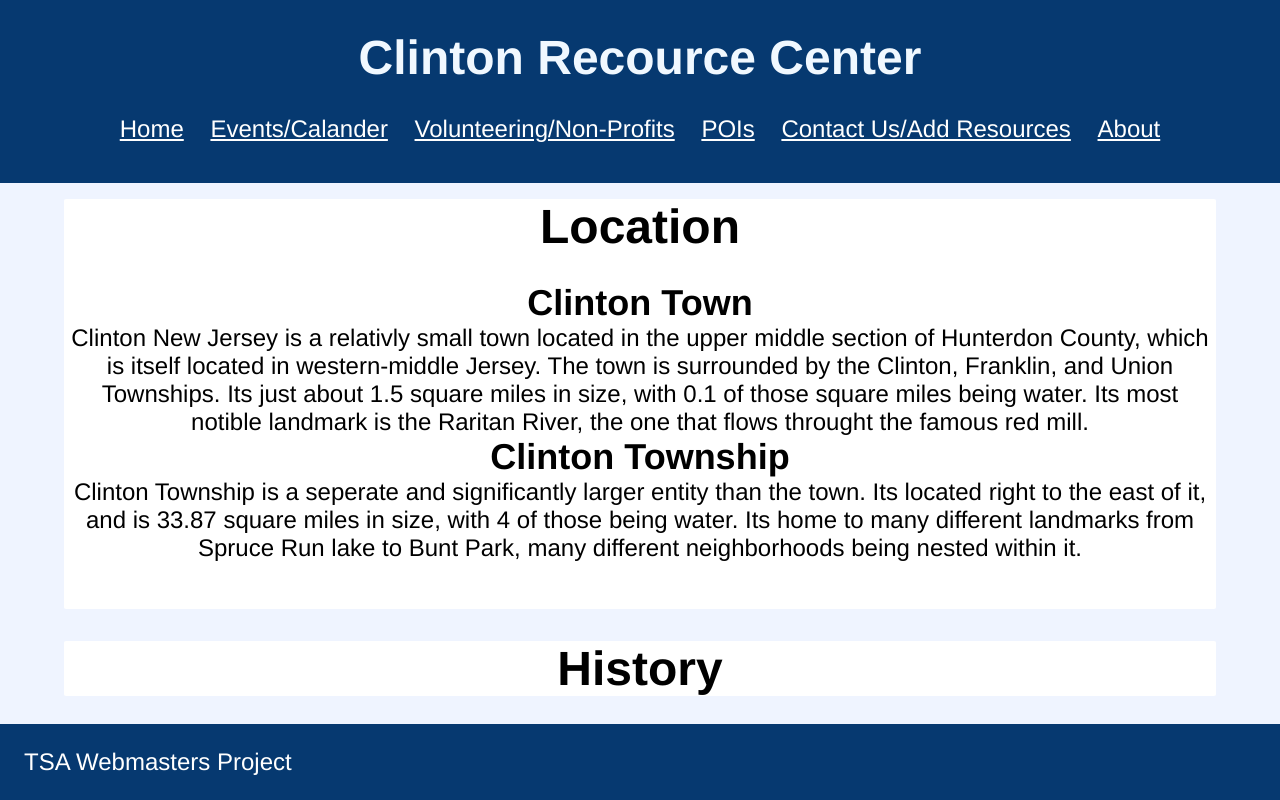
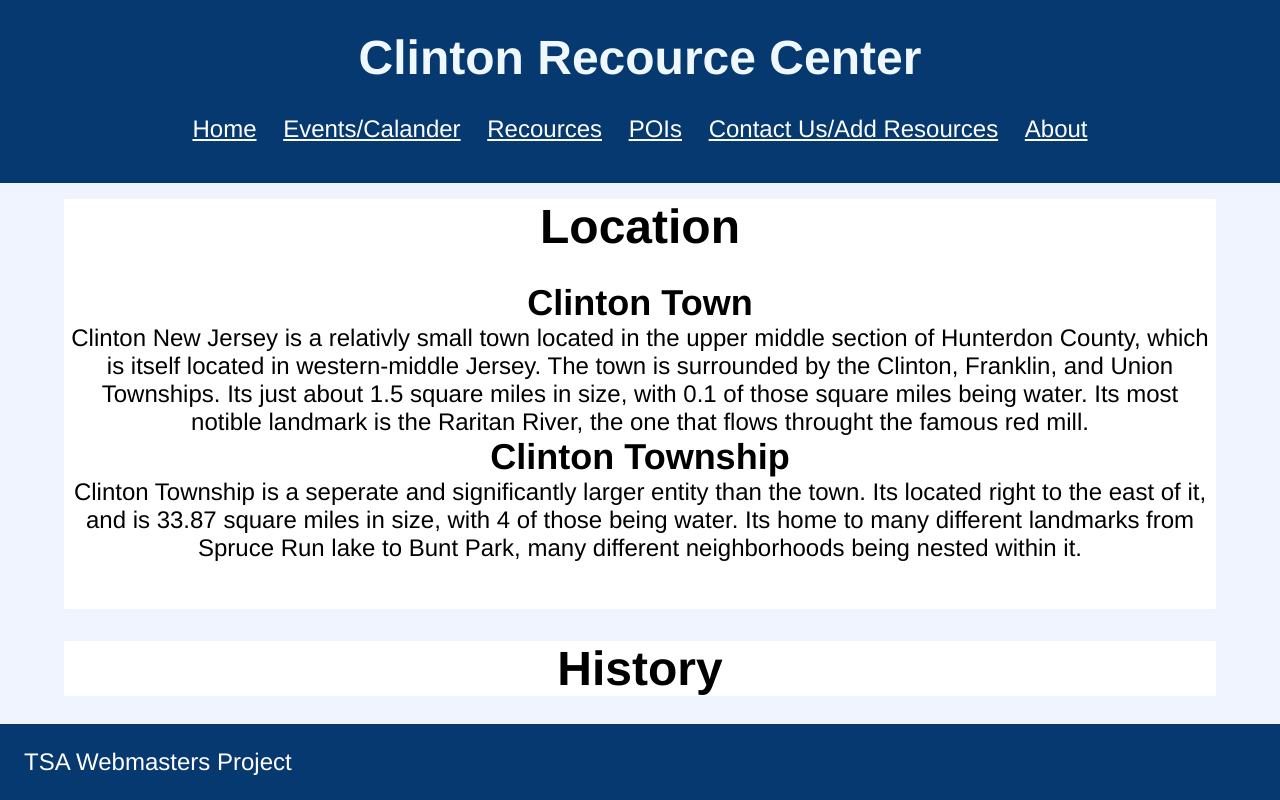
Before and after one commit to Nebra77/clinton-resources, a website: page html/about.html in a window 1280 px wide. Drawn offline with Linux system fonts and the light colour scheme.

Commit message:
Update the navagation bar

```diff
--- a/html/about.html
+++ b/html/about.html
@@ -12,7 +12,7 @@
 <ul>
     <li><a href="index.html">Home</a></li>
     <li><a href="events.html">Events/Calander</a></li>
-    <li><a href="volunteer.html">Volunteering/Non-Profits</a></li>
+    <li><a href="volunteer.html">Recources</a></li>
     <li><a href="poi.html">POIs</a></li>
     <li><a href="contact.html">Contact Us/Add Resources</a></li>
     <li><a href="about.html">About</a></li>
```
Also changed, not shown: html/contact.html (+1 -1 lines), html/events.html (+1 -1 lines), html/index.html (+1 -1 lines), html/poi.html (+1 -1 lines), html/volunteer.html (+1 -1 lines).
